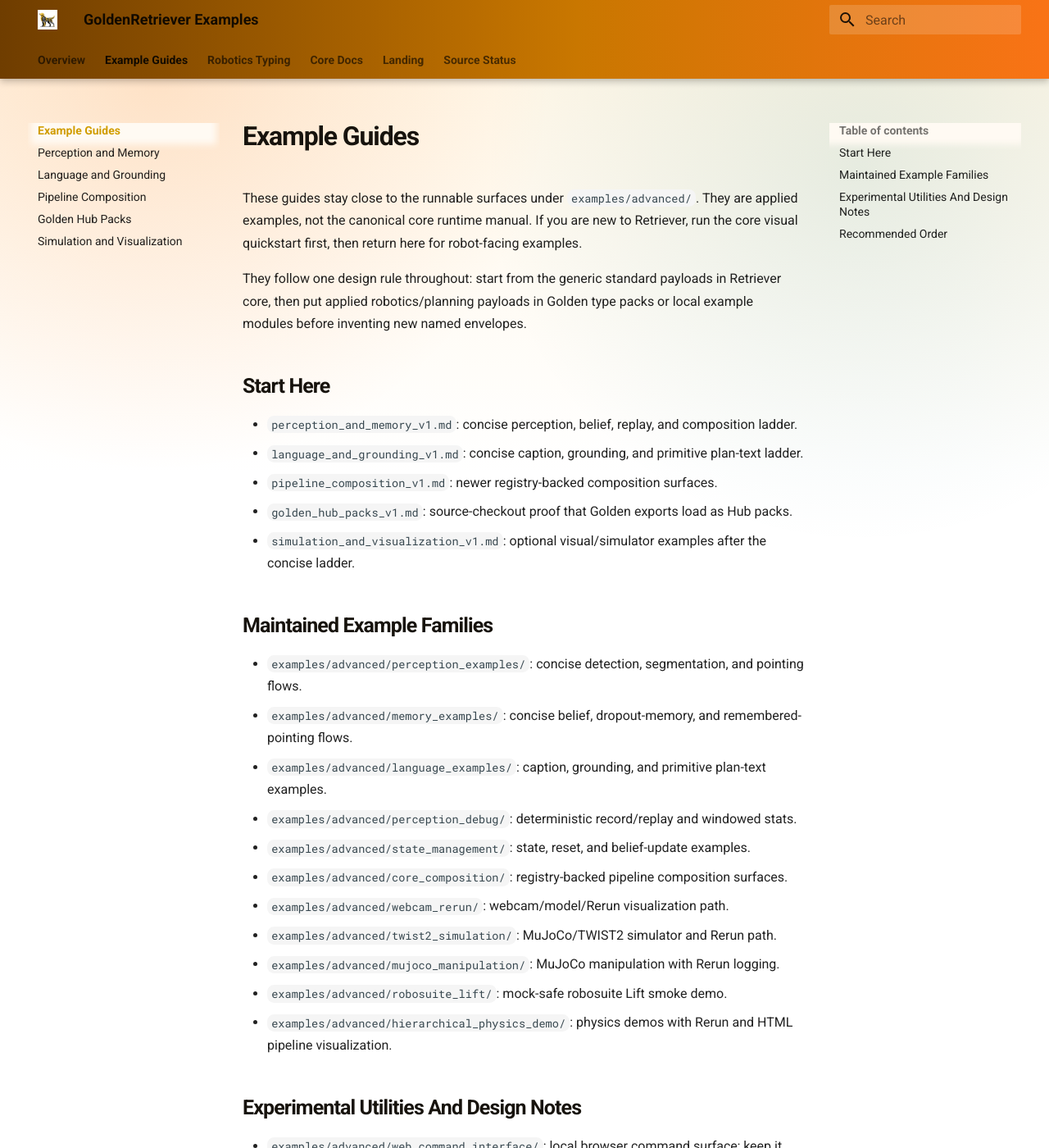
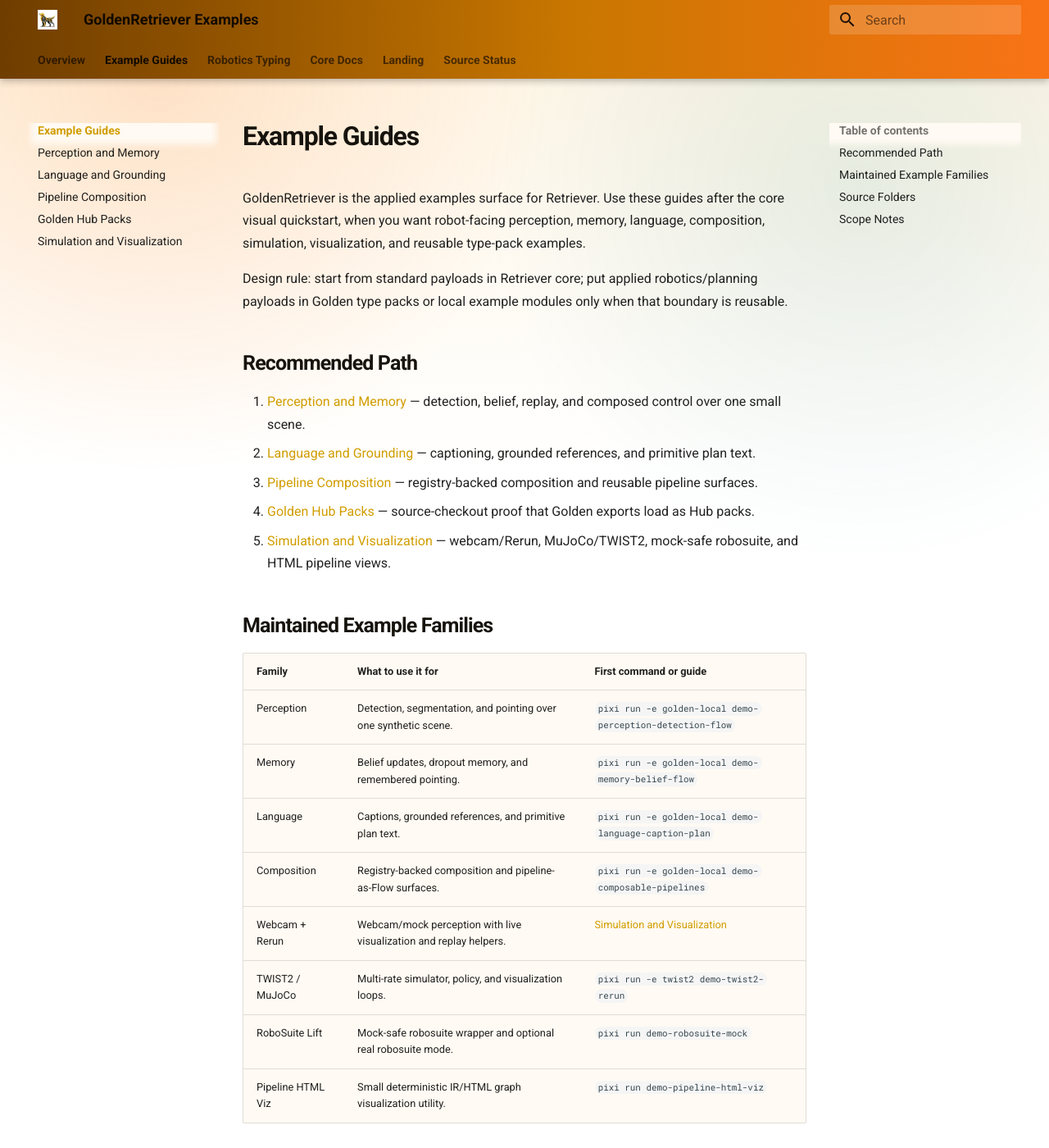
Before and after one commit to openretriever/golden-retriever, an MkDocs documentation site: the page built from docs/examples/README.md, in a window 1280 px wide and 1400 px high. Shown: the whole window at 82% size. Built offline with MkDocs 1.6.1 and Material for MkDocs 9.7.7, drawn with Linux system fonts in a browser that asks for light colours; some of the changed text lies outside the part shown.

Commit message:
docs(release): tighten Golden public example gates

```diff
--- a/docs/examples/README.md
+++ b/docs/examples/README.md
@@ -1,42 +1,49 @@
 # Example Guides
 
-These guides stay close to the runnable surfaces under `examples/advanced/`. They are applied examples, not the canonical core runtime manual. If you are new to Retriever, run the core visual quickstart first, then return here for robot-facing examples.
+GoldenRetriever is the applied examples surface for Retriever. Use these guides after the core visual quickstart, when you want robot-facing perception, memory, language, composition, simulation, visualization, and reusable type-pack examples.
 
-They follow one design rule throughout: start from the generic standard payloads in Retriever core, then put applied robotics/planning payloads in Golden type packs or local example modules before inventing new named envelopes.
+Design rule: start from standard payloads in Retriever core; put applied robotics/planning payloads in Golden type packs or local example modules only when that boundary is reusable.
 
-## Start Here
+## Recommended Path
 
-- `perception_and_memory_v1.md`: concise perception, belief, replay, and composition ladder.
-- `language_and_grounding_v1.md`: concise caption, grounding, and primitive plan-text ladder.
-- `pipeline_composition_v1.md`: newer registry-backed composition surfaces.
-- `golden_hub_packs_v1.md`: source-checkout proof that Golden exports load as Hub packs.
-- `simulation_and_visualization_v1.md`: optional visual/simulator examples after the concise ladder.
+1. [Perception and Memory](perception_and_memory_v1.md) — detection, belief, replay, and composed control over one small scene.
+2. [Language and Grounding](language_and_grounding_v1.md) — captioning, grounded references, and primitive plan text.
+3. [Pipeline Composition](pipeline_composition_v1.md) — registry-backed composition and reusable pipeline surfaces.
+4. [Golden Hub Packs](golden_hub_packs_v1.md) — source-checkout proof that Golden exports load as Hub packs.
+5. [Simulation and Visualization](simulation_and_visualization_v1.md) — webcam/Rerun, MuJoCo/TWIST2, mock-safe robosuite, and HTML pipeline views.
 
 ## Maintained Example Families
 
-- `examples/advanced/perception_examples/`: concise detection, segmentation, and pointing flows.
-- `examples/advanced/memory_examples/`: concise belief, dropout-memory, and remembered-pointing flows.
-- `examples/advanced/language_examples/`: caption, grounding, and primitive plan-text examples.
-- `examples/advanced/perception_debug/`: deterministic record/replay and windowed stats.
-- `examples/advanced/state_management/`: state, reset, and belief-update examples.
-- `examples/advanced/core_composition/`: registry-backed pipeline composition surfaces.
-- `examples/advanced/webcam_rerun/`: webcam/model/Rerun visualization path.
-- `examples/advanced/twist2_simulation/`: MuJoCo/TWIST2 simulator and Rerun path.
-- `examples/advanced/mujoco_manipulation/`: MuJoCo manipulation with Rerun logging.
-- `examples/advanced/robosuite_lift/`: mock-safe robosuite Lift smoke demo.
-- `examples/advanced/hierarchical_physics_demo/`: physics demos with Rerun and HTML pipeline visualization.
+| Family | What to use it for | First command or guide |
+| --- | --- | --- |
+| Perception | Detection, segmentation, and pointing over one synthetic scene. | `pixi run -e golden-local demo-perception-detection-flow` |
+| Memory | Belief updates, dropout memory, and remembered pointing. | `pixi run -e golden-local demo-memory-belief-flow` |
+| Language | Captions, grounded references, and primitive plan text. | `pixi run -e golden-local demo-language-caption-plan` |
+| Composition | Registry-backed composition and pipeline-as-Flow surfaces. | `pixi run -e golden-local demo-composable-pipelines` |
+| Webcam + Rerun | Webcam/mock perception with live visualization and replay helpers. | [Simulation and Visualization](simulation_and_visualization_v1.md) |
+| TWIST2 / MuJoCo | Multi-rate simulator, policy, and visualization loops. | `pixi run -e twist2 demo-twist2-rerun` |
+| RoboSuite Lift | Mock-safe robosuite wrapper and optional real robosuite mode. | `pixi run demo-robosuite-mock` |
+| Pipeline HTML Viz | Small deterministic IR/HTML graph visualization utility. | `pixi run demo-pipeline-html-viz` |
 
-## Experimental Utilities And Design Notes
+## Source Folders
 
-- `examples/advanced/web_command_interface/`: local browser command surface; keep it secondary until it has a README and a packaged task.
-- `examples/experimental/visualization/`: small self-contained IR visualization utility; run `pixi run demo-pipeline-html-viz`.
-- `examples/advanced/closed_loop_planning/`: extracted design patterns, not a runnable first-run example.
+Use source folders when you need implementation details after choosing a guide:
 
-## Recommended Order
+- `examples/advanced/perception_examples/`
+- `examples/advanced/memory_examples/`
+- `examples/advanced/language_examples/`
+- `examples/advanced/perception_debug/`
+- `examples/advanced/state_management/`
+- `examples/advanced/core_composition/`
+- `examples/advanced/webcam_rerun/`
+- `examples/advanced/twist2_simulation/`
+- `examples/advanced/mujoco_manipulation/`
+- `examples/advanced/robosuite_lift/`
+- `examples/advanced/hierarchical_physics_demo/`
+- `examples/experimental/visualization/`
 
-Each page should name its runnable command and expected artifact: terminal output, Rerun viewer, HTML pipeline visualization, or mock-safe simulator trace.
+## Scope Notes
 
-1. `perception_and_memory_v1.md`
-2. `language_and_grounding_v1.md`
-3. `pipeline_composition_v1.md`
-4. `simulation_and_visualization_v1.md`
+- `examples/advanced/closed_loop_planning/` contains extracted design patterns from an older prototype; it is not a first-run runnable lane.
+- Browser-command prototypes and other local operator surfaces should stay source-only until they have a README, named Pixi task, dependency story, and expected output.
+- Every promoted page should name its runnable command and expected artifact: terminal output, Rerun viewer, HTML pipeline visualization, or mock-safe simulator trace.
--- a/docs/llms.txt
+++ b/docs/llms.txt
@@ -19,7 +19,7 @@
 
 ## Core Boundary
 
-GoldenRetriever is not the core runtime. The runtime package is `retriever-core` and imports as `retriever`. During prerelease, Golden Pixi environments may still resolve the temporary `debug-retriever` package; use that only as a demo bridge until `retriever-core==0.0.1` is published. GoldenRetriever owns applied examples and reusable robot-facing type packs.
+GoldenRetriever is not the core runtime. The runtime package is `retriever-core` and imports as `retriever`. Until `retriever-core==0.0.1` is published, Golden Pixi environments may use the current prerelease runtime bridge or a local `RETRIEVER_CORE_SRC` checkout. GoldenRetriever owns applied examples and reusable robot-facing type packs.
 
 ## Current Hub Type-Pack Direction
 
```
Also changed, not shown: README.md (+2 -2 lines), RELEASE.md (+10 -0 lines), docs/README.md (+1 -1 lines), docs/examples/pipeline_composition_v1.md (+1 -1 lines), docs/examples/simulation_and_visualization_v1.md (+3 -7 lines), examples/advanced/README.md (+1 -2 lines), 1 other file.
